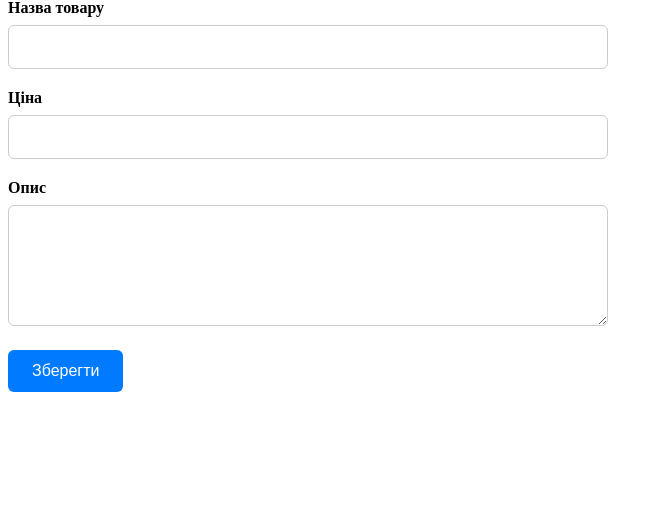
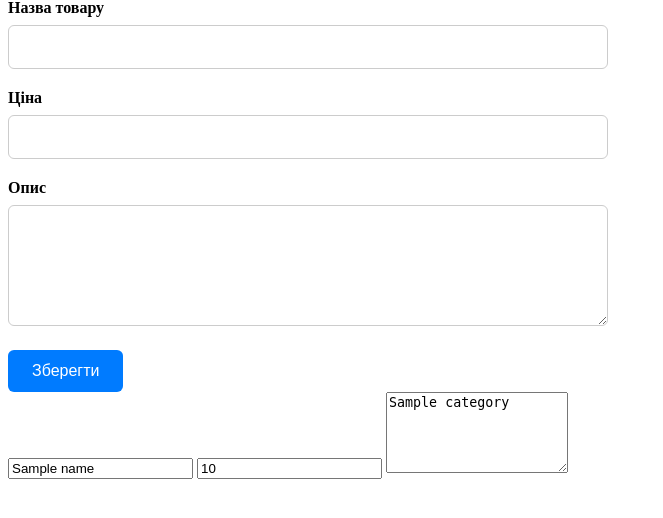
Before and after one commit to dimond72721/products_manager, a Flask app: template templates/edit.html in a window 1280 px wide. Shown: the part 155-673 px from the top of the page, without its empty margins (0-663 px from the left). Run offline with Flask 3, Linux system fonts and the light colour scheme; the template is opened without the code that fills it: most values are stand-ins (such as "Sample title", 1, 10 or a date in 2020).

Commit message:
Modify edit.html for product editing form
Updated form action and added input fields for product details.

```diff
--- a/templates/edit.html
+++ b/templates/edit.html
@@ -12,7 +12,7 @@
 <header class="header">
     <div class="container">
         <div class="logo">
-            <a href="index.html">Product Manager</a>
+            <a href="{{ url_for('products') }}">Product Manager</a>
         </div>
     </div>
 </header>
@@ -22,7 +22,7 @@
 
         <h1>Редагування товару</h1>
 
-        <form action="#" method="post" class="product-form">
+      <form method="post" class="product-form">
 
             <div class="form-group">
                 <label for="name">Назва товару</label>
@@ -46,6 +46,11 @@
         </form>
 
     </div>
+    <input type="text" id="name" name="name" value="{{ name }}" readonly>
+
+<input type="number" id="price" name="price" value="{{ product.price }}" required>
+
+<textarea  name="category" rows="5">{{ product.category }}</textarea>
 </main>
 
 </body>
```
